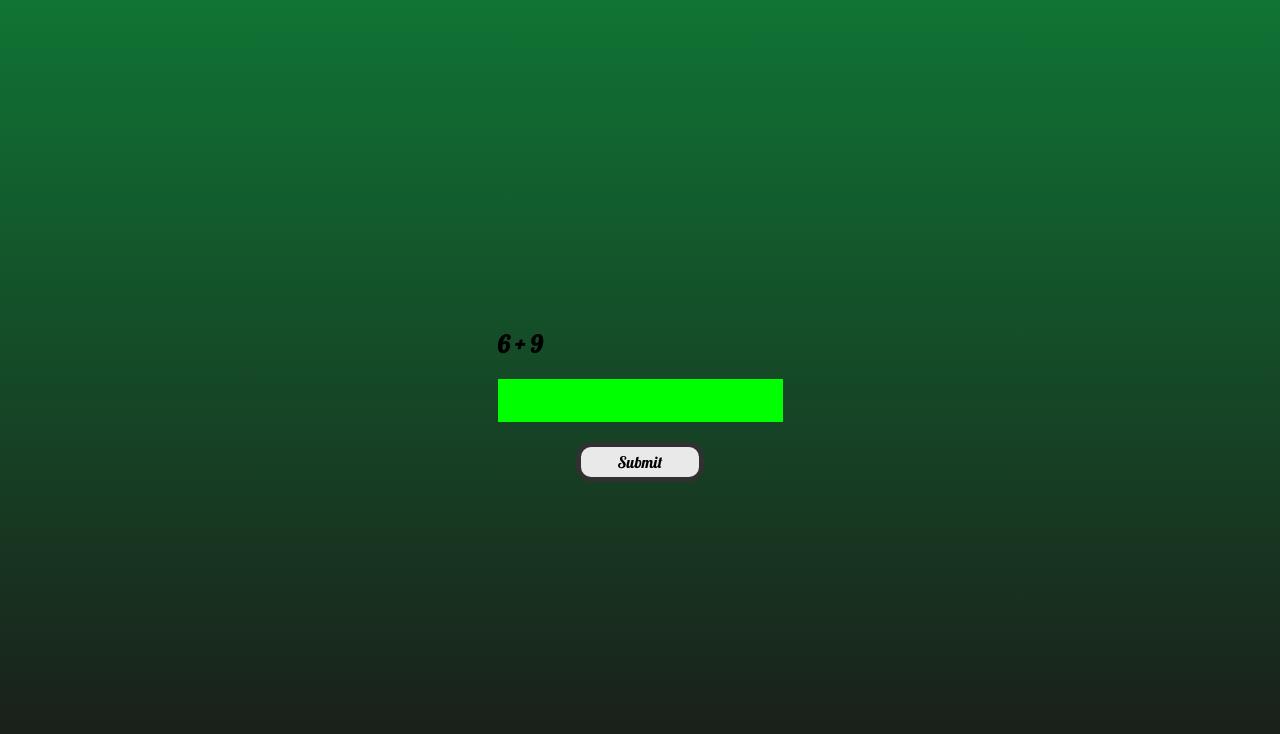
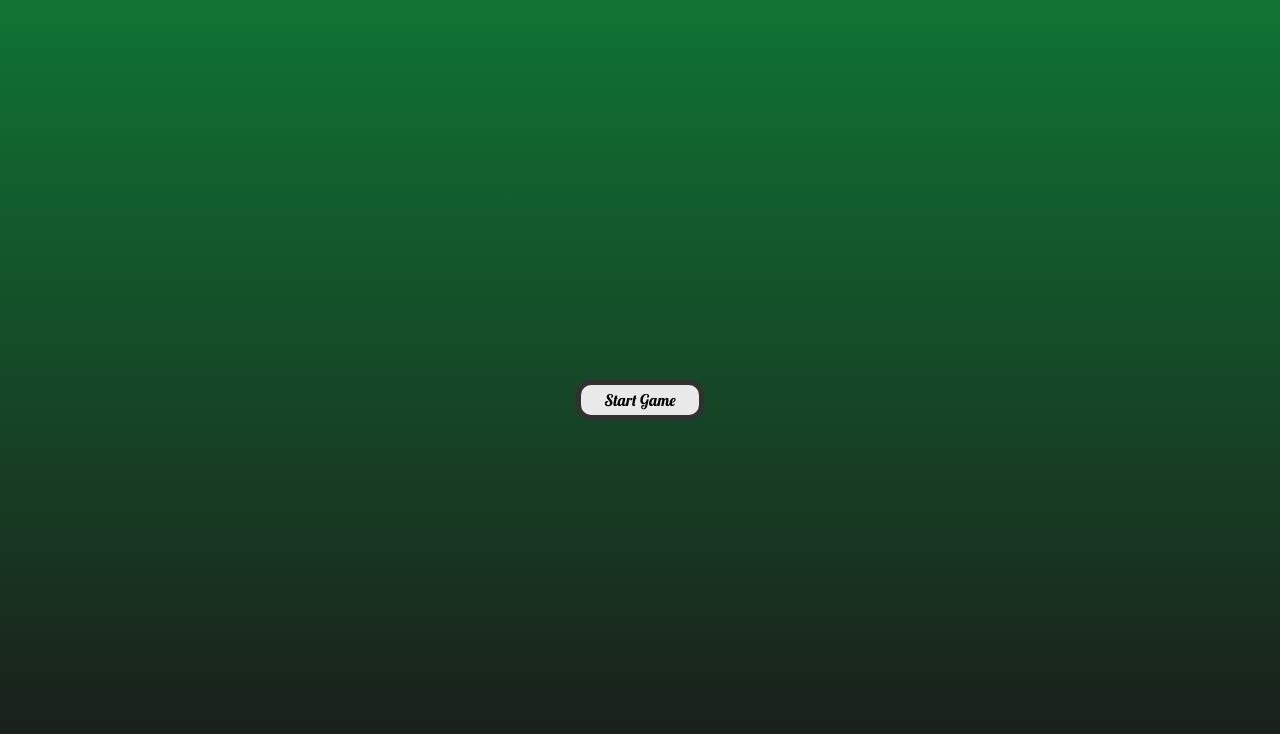
Before and after one commit to BlueHamdi/kunskapfrontend, a React (Create React App) app: page /play in a window 1280 px wide. Both pictures are taken after a click on the button "Addition". Shown: the top 734 px of the page. Built offline with nearby package versions, Linux system fonts and the light colour scheme.

Commit message:
Update Play.js

```diff
--- a/src/components/Play/Play.js
+++ b/src/components/Play/Play.js
@@ -8,6 +8,8 @@ const Game = () => {
     const [correctAnswers, setCorrectAnswers] = useState(0);
     const [questionsAsked, setQuestionsAsked] = useState(0);
     const [gameEnded, setGameEnded] = useState(false);
+    const [time, setTime] = useState(0);
+    const [gameStarted, setGameStarted] = useState(false);
 
     useEffect(() => {
     if (difficulty !== null && Object.keys(question).length === 0) {
@@ -19,33 +21,38 @@ const Game = () => {
     }
     }, [difficulty, question]);
 
+    useEffect(() => {
+        if (gameStarted && !gameEnded) {
+            const intervalId = setInterval(() => {
+                setTime(time => time + 10);
+            }, 10);
+            return () => clearInterval(intervalId);
+        }
+    }, [gameStarted, gameEnded]);
+
+
     const handleChange = (event) => {
         setAnswer(event.target.value);
-    };
-
-    const handleSubmit = (event) => {
-      event.preventDefault();
         let correct = false;
         switch (question.operator) {
           case "addition":
-          correct = question.left + question.right === parseInt(answer);
+            correct = question.left + question.right === parseInt(event.target.value);
             break;
           case "subtraction":
-          correct = question.left - question.right === parseInt(answer);
+            correct = question.left - question.right === parseInt(event.target.value);
             break;
           case "multiplication":
-          correct = question.left * question.right === parseInt(answer);
+            correct = question.left * question.right === parseInt(event.target.value);
             break;
           case "division":
-          correct = question.left / question.right === parseInt(answer);
+            correct = question.left / question.right === parseInt(event.target.value, 10);
             break;
         }
 
         if (correct) {
           setCorrectAnswers(correctAnswers + 1);
-      }
           setQuestionsAsked(questionsAsked + 1);
-      if (questionsAsked === 20) {
+          if (questionsAsked === 19) {
             setGameEnded(true);
           } else {
             setQuestion({
@@ -55,7 +62,13 @@ const Game = () => {
             });
             setAnswer("");
           }
+        }
       };
+
+      const handleSubmit = (event) => {
+        event.preventDefault();
+      };
+
 
     const handlePlayAgain = () => {
     setDifficulty(null);
@@ -64,7 +77,11 @@ const Game = () => {
     setCorrectAnswers(0);
     setQuestionsAsked(0);
     setGameEnded(false);
+    setTime(0);
+    setGameStarted(false);
     };
+
+    const formattedTime = (time / 1000).toFixed(2);
 
     return (
         <div>
@@ -77,10 +94,17 @@ const Game = () => {
               <button onClick={() => setDifficulty("division")}>Division</button>
             </div>
           )}
-        {difficulty !== null && !gameEnded && (
+          {difficulty !== null && !gameEnded && !gameStarted && (
             <div>
-            <h2>{question.left} {question.operator === "subtraction" ? "-" : question.operator === "addition" ? "+" : question.operator === "multiplication" ? "*" : "/"} {question.right}
-           </h2>
+              <button onClick={() => setGameStarted(true)}>Start Game</button>
+            </div>
+          )}
+          {difficulty !== null && !gameEnded && gameStarted && (
+            <div>
+              <p>Time remaining: <span id="timer">{(time/1000).toFixed(2)} seconds</span></p>
+              <p>
+                {question.left} {question.operator === "subtraction" ? "-" : question.operator === "addition" ? "+" : question.operator === "multiplication" ? "*" : "/"} {question.right}
+              </p>
               <form onSubmit={handleSubmit}>
                 <input type="text" value={answer} onChange={handleChange} />
                 <button type="submit">Submit</button>
@@ -90,14 +114,16 @@ const Game = () => {
           {gameEnded && (
             <div>
               <p>
-          The game has ended. You got {correctAnswers} correct answers out of 20.
+                The game has ended. You got {correctAnswers} correct answers out of 20 in {(time/1000).toFixed(2)} seconds.
               </p>
-        <button onClick={() => window.location.reload()}>Play Again</button>
+              <button onClick={handlePlayAgain}>Play Again</button>
             </div>
           )}
         </div>
+      );
 
-);
+
+
     };
 
     export default Game;
```
Lines whose indentation alone changed are shown as unchanged.
